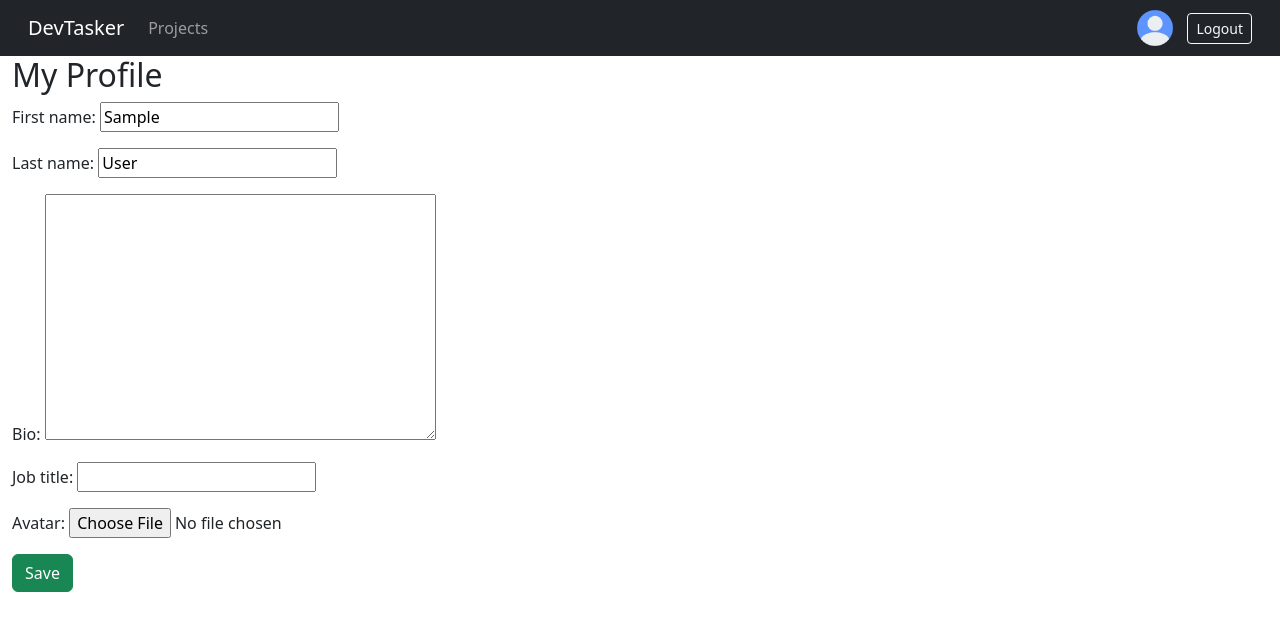
After one commit to smigy32/devtasker, a Django app: page /accounts/profile/ in a window 1280 px wide. The commit adds this page. Shown: the top 631 px of the page. Run offline with Django 5.2, Linux system fonts and the light colour scheme; the visitor is signed in with stand-in values (Sample User, id 1).

Commit message:
Create user profile and place the avatar on the navbar

```diff
--- /dev/null
+++ b/accounts/templates/accounts/profile.html
@@ -0,0 +1,13 @@
+{% extends "base.html" %}
+
+{% block title %}{{ user.first_name }} {{ user.last_name }}{% endblock %}
+
+{% block content %}
+    <h2>My Profile</h2>
+
+    <form method="post" enctype="multipart/form-data">
+        {% csrf_token %}
+        {{ form.as_p }}
+        <button type="submit" class="btn btn-success">Save</button>
+    </form>
+{% endblock %}
--- a/accounts/urls.py
+++ b/accounts/urls.py
@@ -10,4 +10,5 @@ urlpatterns = [
     path("signup/", views.UserCreateView.as_view(), name="signup"),
     path("login/", LoginView.as_view(template_name="accounts/login.html", next_page="projects:project_list"), name="login"),
     path("logout/", LogoutView.as_view(next_page="accounts:login"), name="logout"),
+    path("profile/", views.UserUpdateView.as_view(), name="profile"),
 ]
--- a/accounts/views.py
+++ b/accounts/views.py
@@ -1,9 +1,11 @@
 from django.conf import settings
 from django.contrib import messages
+from django.contrib.auth.mixins import LoginRequiredMixin
 from django.urls import reverse_lazy
-from django.views.generic import CreateView
+from django.views.generic import CreateView, UpdateView
 
 from .forms import CustomUserCreationForm
+from .models import User
 
 
 class UserCreateView(CreateView):
@@ -14,3 +16,12 @@ class UserCreateView(CreateView):
     def form_valid(self, form):
         messages.success(self.request, "Your account has been created. You can now log in.")
         return super().form_valid(form)
+
+class UserUpdateView(LoginRequiredMixin, UpdateView):
+    model = User
+    fields = ["first_name", "last_name", "bio", "job_title", "avatar"]
+    template_name ="accounts/profile.html"
+    success_url = reverse_lazy("accounts:profile")
+
+    def get_object(self):
+        return self.request.user
--- a/devtasker/urls.py
+++ b/devtasker/urls.py
@@ -16,9 +16,13 @@ Including another URLconf
 """
 from django.contrib import admin
 from django.urls import path, include
+from django.conf import settings
+from django.conf.urls.static import static
 
 urlpatterns = [
     path('admin/', admin.site.urls),
     path('projects/', include('projects.urls')),
     path('accounts/', include('accounts.urls')),
 ]
+
+urlpatterns += static(settings.MEDIA_URL, document_root=settings.MEDIA_ROOT)
--- a/templates/base.html
+++ b/templates/base.html
@@ -1,14 +1,21 @@
+{% load static %}
+
 <html lang="en">
 <head>
     <meta charset="UTF-8">
     <meta name="viewport" content="width=device-width, initial-scale=1">
     <title>{% block title %}DevTasker{% endblock %}</title>
-    <link href="https://cdn.jsdelivr.net/npm/bootstrap@5.3.0/dist/css/bootstrap.min.css" rel="stylesheet">
+    <link href="https://cdn.jsdelivr.net/npm/bootstrap@5.3.6/dist/css/bootstrap.min.css" rel="stylesheet" integrity="sha384-4Q6Gf2aSP4eDXB8Miphtr37CMZZQ5oXLH2yaXMJ2w8e2ZtHTl7GptT4jmndRuHDT" crossorigin="anonymous">
 </head>
 <body>
 
     <nav class="navbar navbar-expand-lg navbar-dark bg-dark px-3">
+      <div class="container-fluid">
         <a class="navbar-brand" href="#">DevTasker</a>
+
+        <button class="navbar-toggler" type="button" data-bs-toggle="collapse" data-bs-target="#navbarContent" aria-controls="navbarContent" aria-expanded="false" aria-label="Toggle navigation">
+          <span class="navbar-toggler-icon"></span>
+        </button>
 
         <div class="collapse navbar-collapse" id="navbarContent">
           <ul class="navbar-nav me-auto mb-2 mb-lg-0">
@@ -19,6 +26,12 @@
           <ul class="navbar-nav ms-auto mb-2 mb-lg-0">
             <li class="nav-item">
               {% if user.is_authenticated %}
+                  <a href="{% url 'accounts:profile' %}" class="me-2 text-decoration-none">
+                    <img src="{% if user.avatar %}{{ user.avatar.url }}{% else %}{% static 'img/avatar.png' %}{% endif %}"
+                    class="rounded-circle"
+                    alt="Profile"
+                    style="width: 40px; height: 40px; object-fit: cover;">
+                  </a>
                   <form action="{% url 'accounts:logout' %}" method="post" class="d-inline">
                       {% csrf_token %}
                       <button type="submit" class="btn btn-outline-light btn-sm">Logout</button>
@@ -29,9 +42,11 @@
             </li>
           </ul>
         </div>
+      </div>
     </nav>
     <div class="container-fluid">
         {% block content %}{% endblock %}
     </div>
+    <script src="https://cdn.jsdelivr.net/npm/bootstrap@5.3.6/dist/js/bootstrap.bundle.min.js" integrity="sha384-j1CDi7MgGQ12Z7Qab0qlWQ/Qqz24Gc6BM0thvEMVjHnfYGF0rmFCozFSxQBxwHKO" crossorigin="anonymous"></script>
 </body>
 </html>
```
Also changed, not shown: devtasker/settings.py (+7 -0 lines), static/img/avatar.png (added), 1 other file. Lines whose indentation alone changed are shown as unchanged.
